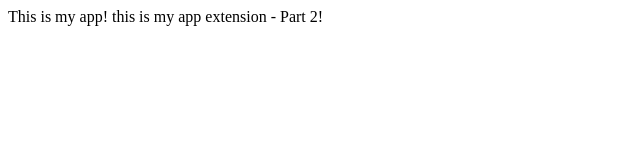
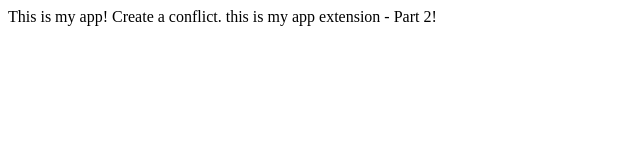
Before and after one commit to cmarotti/Git_Tutorial, a plain HTML site: page index.html in a window 1280 px wide. Shown: the whole page, without its empty margins (0-640 px from the left). Drawn offline with Linux system fonts and the light colour scheme.

Commit message:
adding test for merge

```diff
--- a/index.html
+++ b/index.html
@@ -5,7 +5,7 @@
     </title>
 </head>
 <body>
-        This is my app!
+        This is my app! Create a conflict.
         this is my app extension - Part 2!
 </body>
 
```
